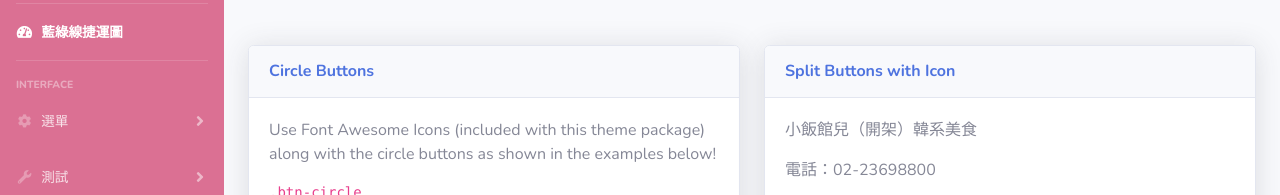
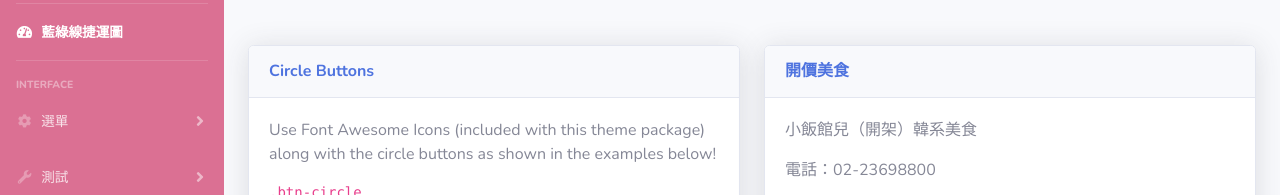
Before and after one commit to nicole910307/you, a website with bundled scripts: page login.html in a window 1280 px wide. Shown: the part 67-262 px from the top of the page. Built offline with nearby package versions, Linux system fonts and the light colour scheme.

Commit message:
Update login.html

```diff
--- a/login.html
+++ b/login.html
@@ -426,7 +426,7 @@
 
                             <div class="card shadow mb-4">
                                 <div class="card-header py-3">
-                                    <h6 class="m-0 font-weight-bold text-primary">Split Buttons with Icon</h6>
+                                    <h6 class="m-0 font-weight-bold text-primary">開價美食</h6>
                                 </div>
                                 <div class="card-body">
                                     <p>小飯館兒（開架）韓系美食</p>
```
